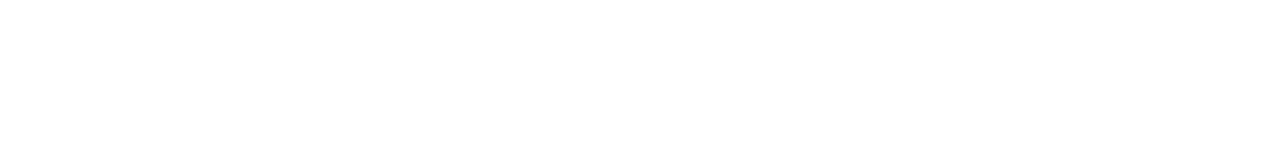
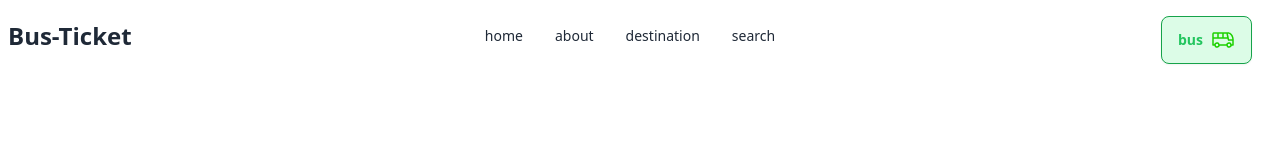
Before and after one commit to ibrahim01995/bus-ticket-projects-, a plain HTML site: page index.html in a window 1280 px wide. Drawn offline with nearby package versions, Linux system fonts and the light colour scheme.

Commit message:
navber-section

```diff
--- a/index.html
+++ b/index.html
@@ -13,6 +13,44 @@
 </head>
 
 <body>
+  <!-- navber section -->
+  <section class="mx-auto container">
+    <div class="navbar bg-base-100">
+      <div class="navbar-start">
+        <div class="dropdown">
+          <div tabindex="0" role="button" class="btn btn-ghost lg:hidden">
+            <svg xmlns="http://www.w3.org/2000/svg" class="h-5 w-7" fill="none" viewBox="0 0 24 24"
+              stroke="currentColor">
+              <path stroke-linecap="round" stroke-linejoin="round" stroke-width="2" d="M4 6h16M4 12h8m-8 6h16" />
+            </svg>
+          </div>
+          <ul tabindex="0" class="menu menu-sm dropdown-content bg-base-100 rounded-box z-[1] mt-4 w-70 p-3 shadow">
+            <li><a>home</a></li>
+            <li>
+              <a>about</a>
+
+            </li>
+            <li><a>Item 3</a></li>
+          </ul>
+        </div>
+        <a class="text-2xl font-bold">Bus-Ticket</a>
+      </div>
+      <div class="navbar-center hidden lg:flex">
+        <ul class="menu menu-horizontal px-1">
+          <li><a>home</a></li>
+          <li>
+            <a>about</a>
+          </li>
+          <li><a>destination</a></li>
+          <li><a>search</a></li>
+        </ul>
+      </div>
+      <div class="navbar-end mt-2 mr-5">
+        <a class="btn border-green-600 bg-green-100 text-green-500">bus <img src="images/bus-icon.png" alt=""></a>
+
+      </div>
+    </div>
+  </section>
   <script src="project.js"></script>
 </body>
 
```
